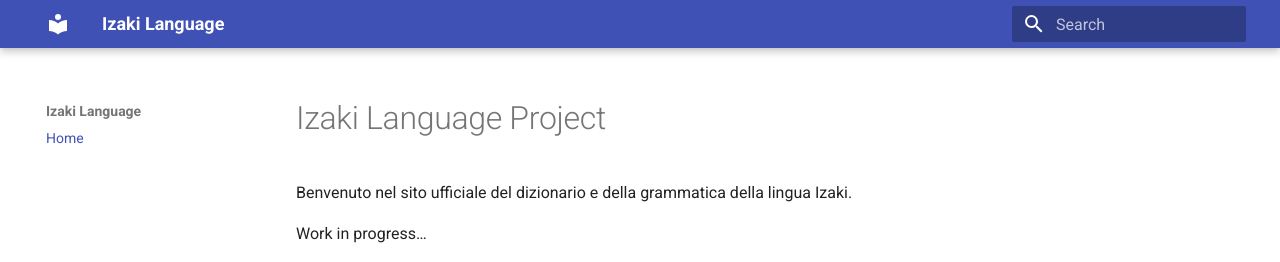
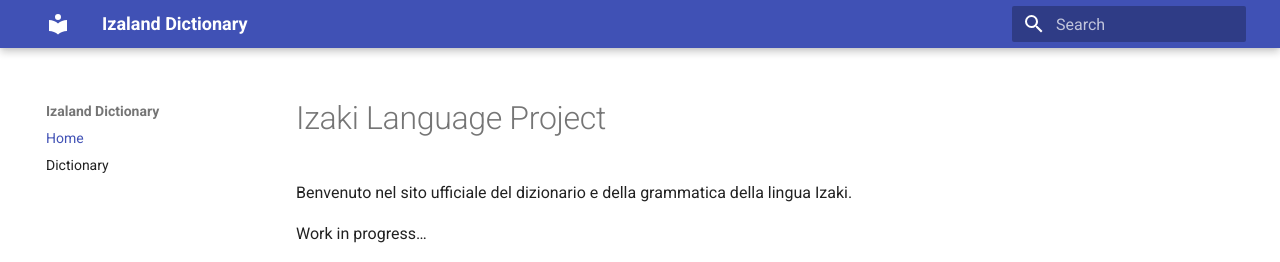
Before and after one commit to izaland/izaki-language, an MkDocs documentation site: the page built from docs/index.md, in a window 1280 px wide. Shown: the top 262 px of the page. Built offline with MkDocs 1.6.1 and Material for MkDocs 9.7.7, drawn with Linux system fonts in a browser that asks for light colours.

Commit message:
Rename site from 'Izaki Language' to 'Izaland Dictionary'

```diff
--- a/mkdocs.yml
+++ b/mkdocs.yml
@@ -1,6 +1,6 @@
-site_name: Izaki Language
+site_name: Izaland Dictionary
+nav:
+  - Home: index.md
+  - Dictionary: dictionary.md
 theme:
   name: material
-  language: en
-nav:
-  - Home: index.md
```
